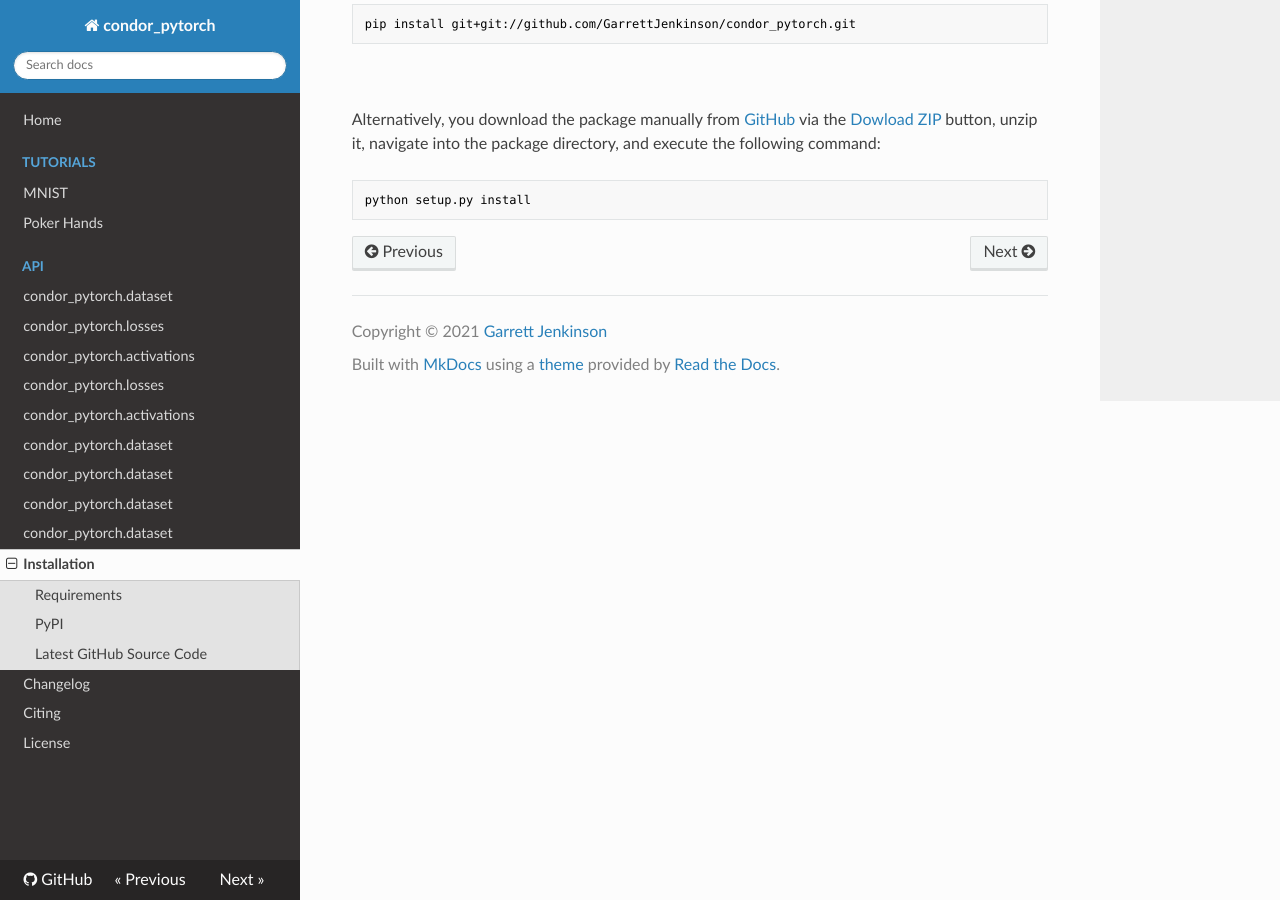
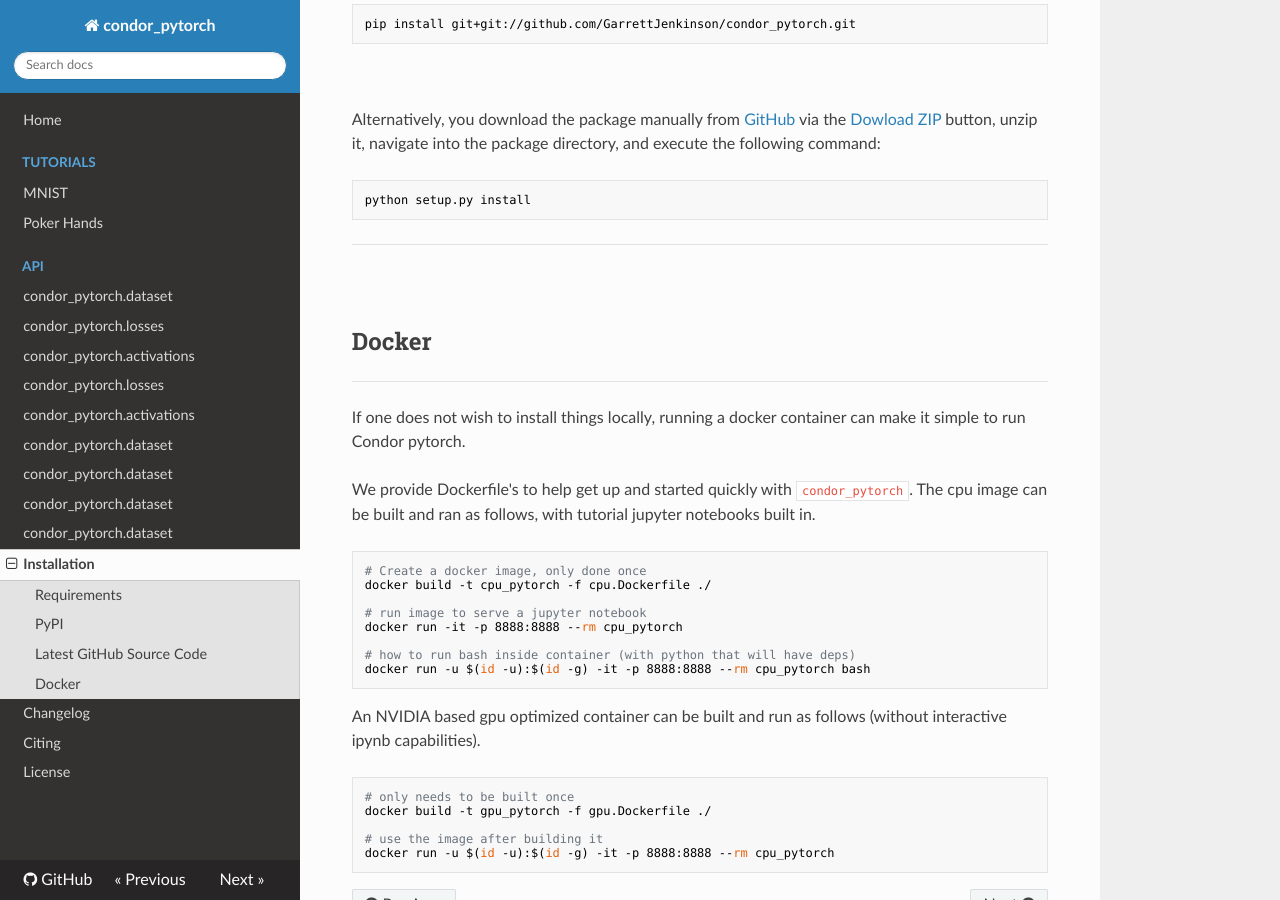
Before and after one commit to GarrettJenkinson/condor_pytorch, an MkDocs documentation site: the page built from docs/installation.md, in a window 1280 px wide and 900 px high, scrolled down 927 px. Built offline with MkDocs 1.6.1, drawn with Linux system fonts in a browser that asks for light colours; nearby versions of some CDN libraries; some of the changed text lies outside the part shown.

Commit message:
fix port issue in docker documentation

````diff
--- a/docs/installation.md
+++ b/docs/installation.md
@@ -3,7 +3,7 @@
 
 ## Requirements
 
-BioPandas requires the following software and packages:
+Condor requires the following software and packages:
 
 - [Python](https://www.python.org) >= 3.6
 - [PyTorch](http://www.pytorch.org) >= 1.5.0
@@ -36,3 +36,37 @@ Alternatively, you download the package manually from [GitHub](https://github.co
 ```bash
 python setup.py install
 ```
+
+---
+
+## Docker
+---
+
+If one does not wish to install things locally, running a docker container
+can make it simple to run Condor pytorch.
+
+We provide Dockerfile's to help get up and started quickly with `condor_pytorch`.
+The cpu image can be built and ran as follows, with tutorial jupyter notebooks
+built in.
+
+```bash
+# Create a docker image, only done once
+docker build -t cpu_pytorch -f cpu.Dockerfile ./
+
+# run image to serve a jupyter notebook
+docker run -it -p 8888:8888 --rm cpu_pytorch
+
+# how to run bash inside container (with python that will have deps)
+docker run -u $(id -u):$(id -g) -it -p 8888:8888 --rm cpu_pytorch bash
+```
+
+An NVIDIA based gpu optimized container can be built and run
+as follows (without interactive ipynb capabilities).
+
+```bash
+# only needs to be built once
+docker build -t gpu_pytorch -f gpu.Dockerfile ./
+
+# use the image after building it
+docker run -u $(id -u):$(id -g) -it -p 8888:8888 --rm cpu_pytorch
+```
````
Also changed, not shown: README.md (+1 -1 lines), docs/index.md (+1 -1 lines).
